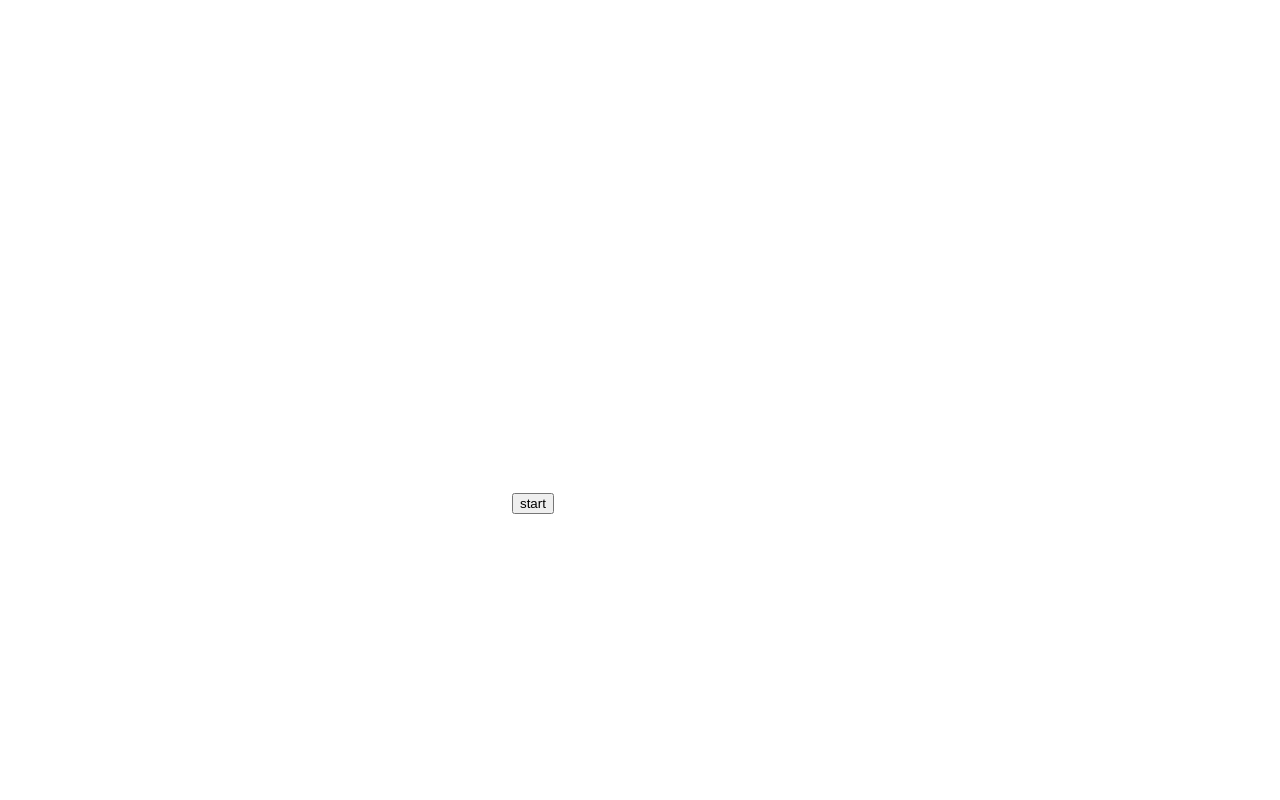
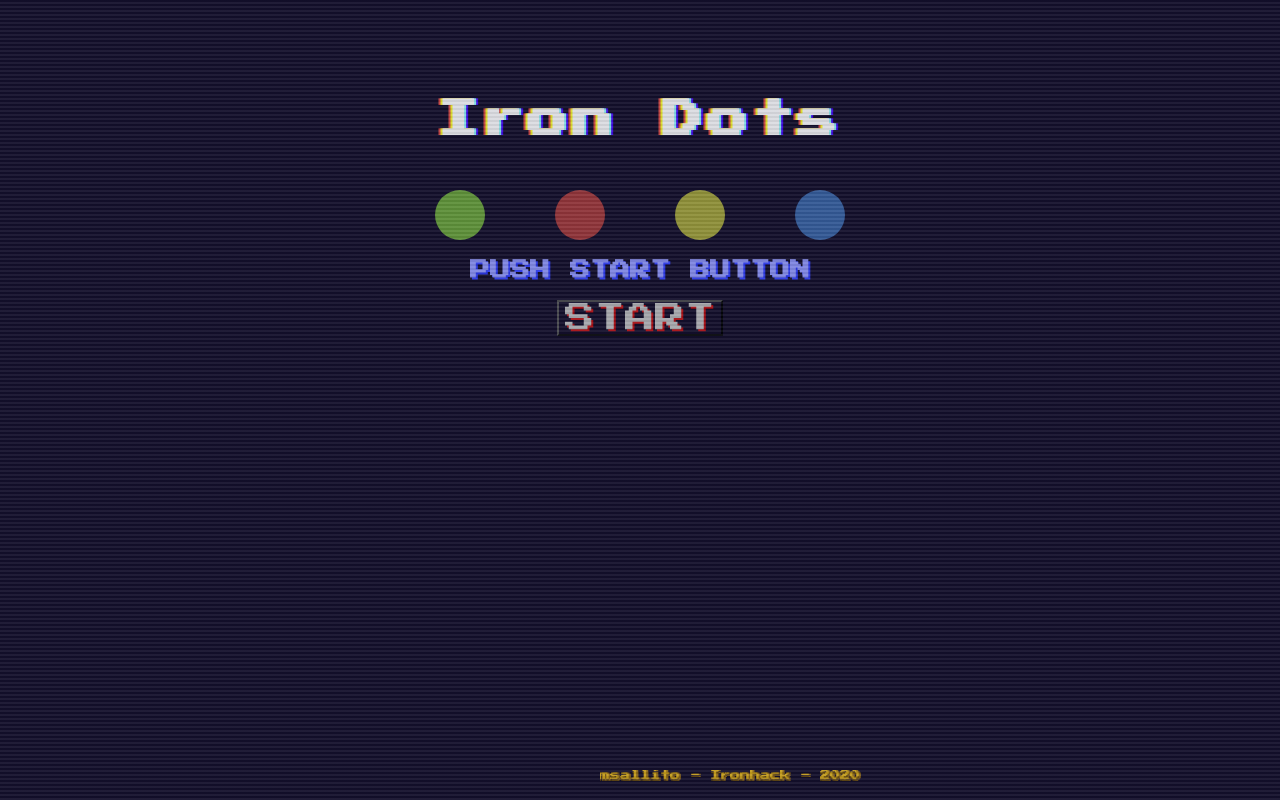
Before and after one commit to msallito510/IronDots, a plain HTML site: page index.html in a window 1280 px wide. Drawn offline with Linux system fonts and the light colour scheme.

Commit message:
add index page with css styles

```diff
--- /dev/null
+++ b/css/main.css
@@ -0,0 +1,126 @@
+html,
+body {
+  margin: 0;
+  padding: 0;
+  height: 100%;
+}
+
+body {
+  position: relative;
+  font-family: 'Press Start 2P';
+  background: #130d28;
+}
+
+body:before {
+  position: absolute;
+  top: 0;
+  right: 0;
+  bottom: 0;
+  left: 0;
+  margin: auto;
+  background: repeating-linear-gradient(#0D122B, #0D122B 2px, #565B73 2px, #565B73 4px);
+  opacity: 0.2;
+  z-index: 100;
+  content: "";
+  pointer-events: none;
+}
+
+.dots-container {
+  position: relative;
+  padding-top: 100px;
+  text-align: center;
+  font-size: 50px;
+  padding: 50px * 4;
+}
+
+.dots-container h1 {
+  position: relative;
+  top: 0;
+  left: 0;
+  bottom: 0;
+  right: 0;
+  height: 90px;
+  color: white;
+  width: 100%;
+  text-align: center;
+  margin: auto;
+  font-size: 40px;
+  line-height: 40px;
+  letter-spacing: 5px;
+  text-shadow: -2px 0 0 #fdff2a,
+    -4px 0 0 #df4a42,
+    2px 0 0 #91fcfe,
+    4px 0 0 #4405fc;
+
+  animation: blink 1s steps(4, start) infinite;
+}
+
+@keyframes blink {
+  to {
+    visibility: hidden;
+  }
+}
+
+.dots div:nth-child(1) {
+  width: 1em;
+  height: 1em;
+  margin: 0 .2em;
+  display: inline-block;
+  background: #6ba539;
+  border-radius: 50%;
+}
+
+.dots div:nth-child(2) {
+  width: 1em;
+  height: 1em;
+  margin: 0 .2em;
+  display: inline-block;
+  background: #a53939;
+  border-radius: 50%;
+}
+
+.dots div:nth-child(3) {
+  width: 1em;
+  height: 1em;
+  margin: 0 .2em;
+  display: inline-block;
+  background: #a5a539;
+  border-radius: 50%;
+}
+
+.dots div:nth-child(4) {
+  width: 1em;
+  height: 1em;
+  margin: 0 .2em;
+  display: inline-block;
+  background: #3964a5;
+  border-radius: 50%;
+}
+
+.menu h3 {
+  font-size: 20px;
+  color: rgb(147, 154, 255);
+  text-shadow: 2px 2px 0 rgb(47, 61, 255);
+}
+
+.startBttn {
+  font-family: 'Press Start 2P';
+  font-size: 30px;
+  color: rgb(192, 192, 192);
+  text-shadow: 2px 2px 0 rgb(192, 11, 11);
+  background: #130d28;
+}
+
+.startBttn:hover {
+  background: repeating-linear-gradient(#0D122B, #0D122B 2px, #565B73 2px, #565B73 4px);
+}
+
+.footer p {
+  position: absolute;
+  bottom: 10px;
+  left: 600px;
+  font-size: 10px;
+  color: rgb(226, 179, 24);
+  text-shadow: 0 2px 0 rgb(107, 77, 11), 2px 0 0 rgb(151, 109, 19),
+    2px 2px 0 rgb(151, 109, 19);
+}
--- a/index.html
+++ b/index.html
@@ -2,17 +2,36 @@
   <meta charset="UTF-8">
   <meta name="viewport" content="width=device-width, initial-scale=1.0">
   <meta http-equiv="X-UA-Compatible" content="ie=edge">
+  <link href='https://fonts.googleapis.com/css?family=Press+Start+2P' rel='stylesheet' type='text/css'>
+  <link rel="stylesheet" href="/css/main.css">
   <title>Iron-Dots ...</title>
 </head>
 
 <body>
-  <div class="container">
-    <canvas id="dots" width="500" height="500"></canvas>
-    <button id="start">start</button>
+  <div class="dots-container">
+    <div>
+      <h1>Iron Dots</h1>
+    </div>
+    <div class="dots">
+      <div></div>
+      <div></div>
+      <div></div>
+      <div></div>
+    </div>
+    <div id="menu" class="menu">
+      <h3>PUSH START BUTTON</h3>
+      <button id="start" class="startBttn">START</button>
+    </div>
+    <div id="gameover" class="gameover" style="display: none">
+      <h1>
+        Game Over
+      </h1>
+    </div>
   </div>
-  <div id="gameover" style="display: none">
-    Game Over
-  </div>
+  <footer class="footer">
+    <p>msallito - Ironhack - 2020</p>
+  </footer>
+
   <script src="js/game.js"></script>
   <script src="js/dots.js"></script>
   <script src="js/main.js"></script>
--- a/js/dots.js
+++ b/js/dots.js
@@ -0,0 +1,14 @@
+class Player {
+  constructor(maxRows, maxColumns) {
+    this.initialBody = [
+      { row: 1, column: 4 },
+      { row: 1, column: 3 },
+      { row: 1, column: 2 },
+      { row: 1, column: 1 }
+    ];
+    this.body = [...this.initialBody];
+    this.maxRows = maxRows;
+    this.maxColumns = maxColumns;
+    this.populateWithDots = undefined;
+  }
+}
```
